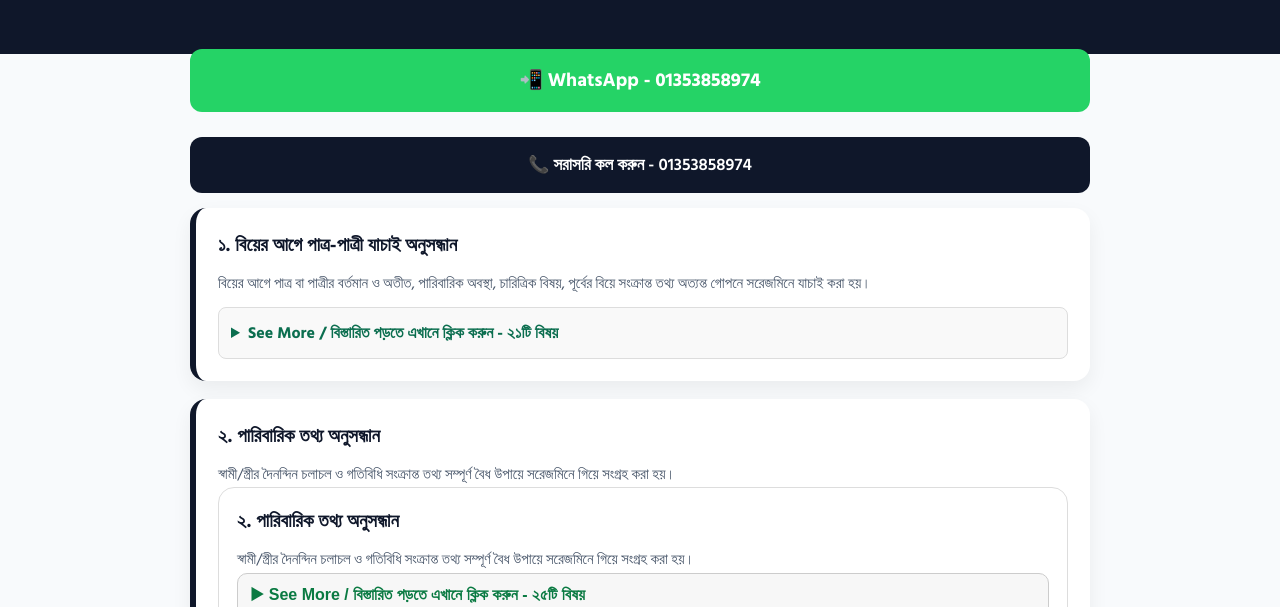
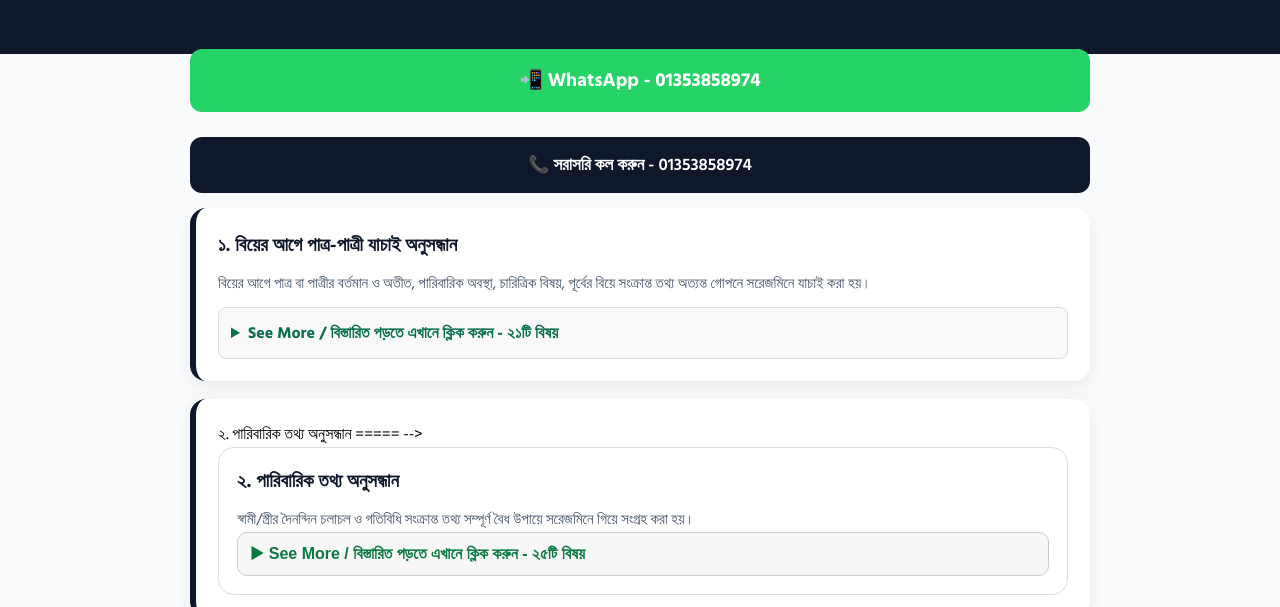
Before and after one commit to raseldiu0024-web/samser-amar-seed, a plain HTML site: page index.html in a window 1280 px wide. Shown: the part 193-800 px from the top of the page. Drawn offline with Linux system fonts and the light colour scheme.

Commit message:
Update index.html

```diff
--- a/index.html
+++ b/index.html
@@ -97,8 +97,7 @@ body{margin:0;font-family:'Hind Siliguri',sans-serif;background:#f8fafc}
 </div>
 
 <div class="card">
-<h3>২. পারিবারিক তথ্য অনুসন্ধান</h3>
-<p>স্বামী/স্ত্রীর দৈনন্দিন চলাচল ও গতিবিধি সংক্রান্ত তথ্য সম্পূর্ণ বৈধ উপায়ে সরেজমিনে গিয়ে সংগ্রহ করা হয়।</p><!-- ===== ২. পারিবারিক তথ্য অনুসন্ধান ===== -->
+ ২. পারিবারিক তথ্য অনুসন্ধান ===== -->
 <div style="border:1px solid #ddd; border-radius:16px; padding:18px; background:#fff;">
 <h3>২. পারিবারিক তথ্য অনুসন্ধান</h3>
 <p>স্বামী/স্ত্রীর দৈনন্দিন চলাচল ও গতিবিধি সংক্রান্ত তথ্য সম্পূর্ণ বৈধ উপায়ে সরেজমিনে গিয়ে সংগ্রহ করা হয়।</p>
```
